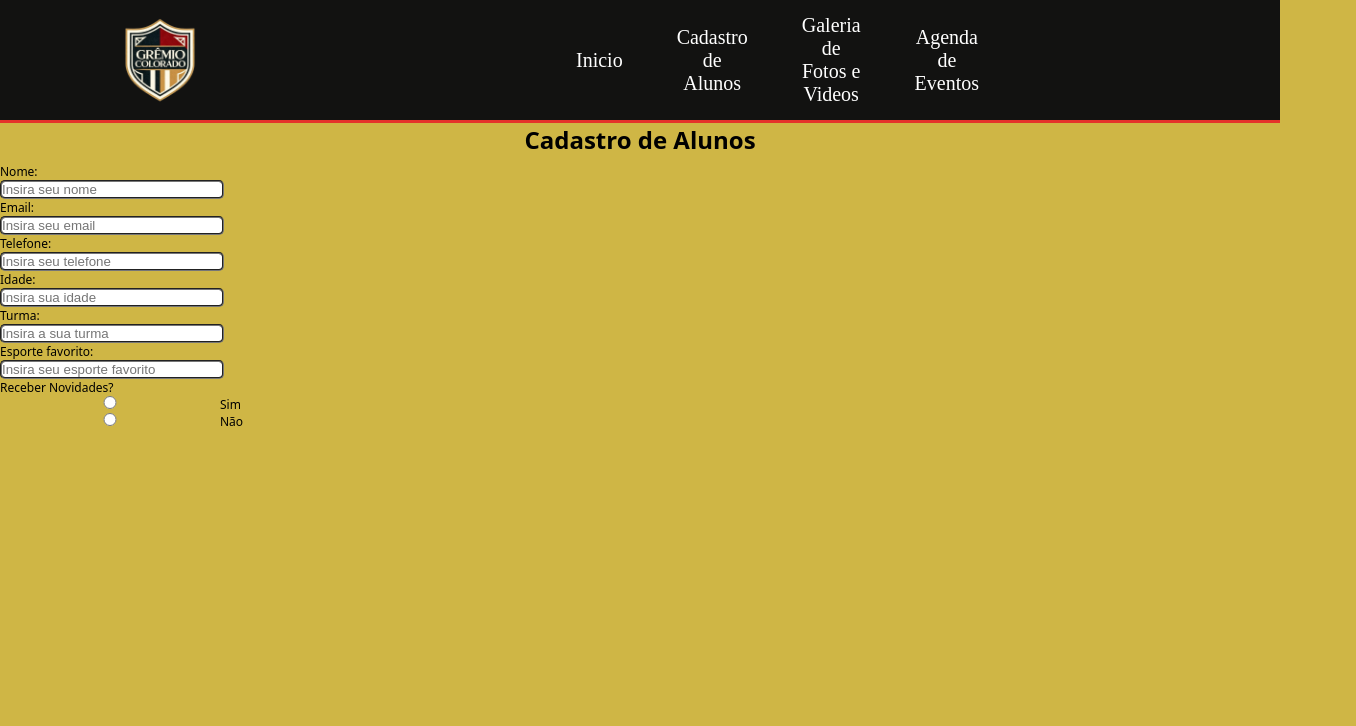
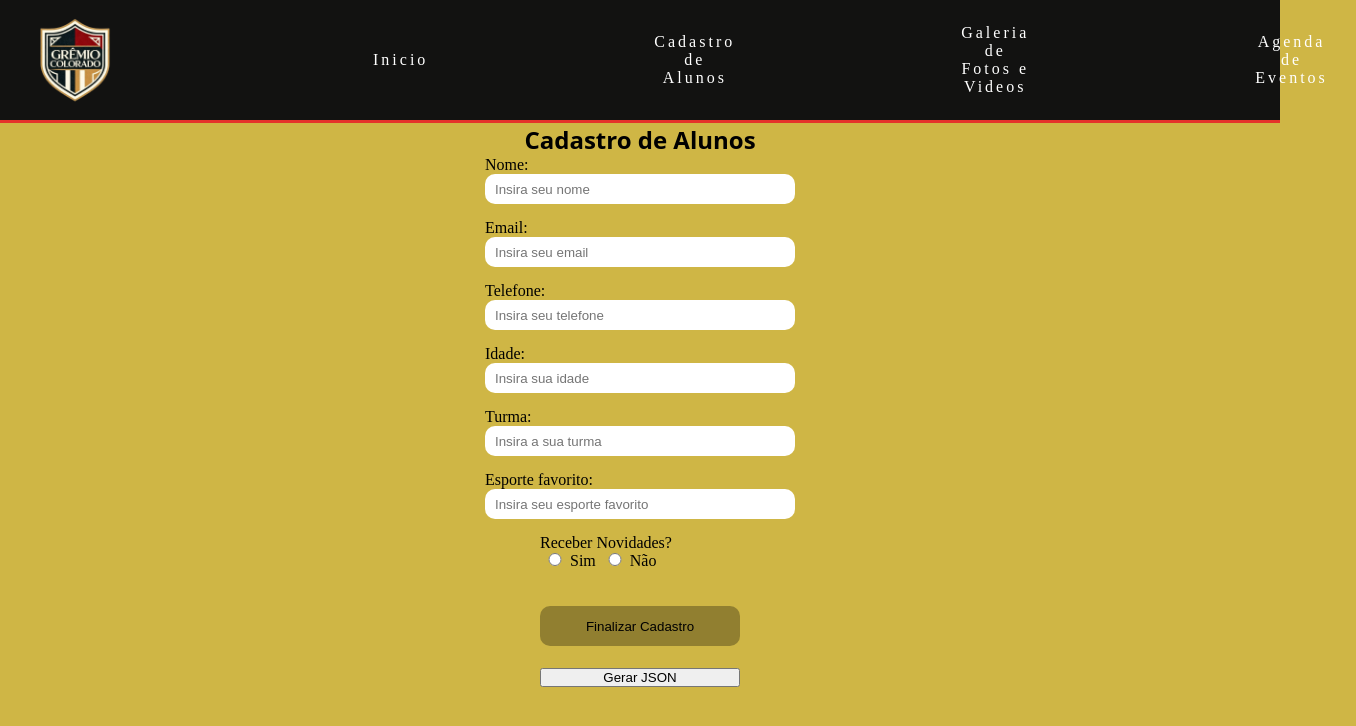
Before and after one commit to rafael-adrianosilva/GremioColorado, a plain HTML site: page cadastro.html in a window 1280 px wide. Shown: the whole page, 1356 px wide, since content can reach past the window. Drawn offline with Linux system fonts and the light colour scheme.

Commit message:
Add files via upload

```diff
--- a/_css/style.css
+++ b/_css/style.css
@@ -17,7 +17,7 @@ h2{
     background-color: #121211;
     text-align: center;
     display: flex;
-    flex-direction: row;
+    letter-spacing: 3px;
     height: 120px;
     border-bottom: solid 3px #e5322a;
 }
@@ -26,65 +26,23 @@ h2{
     display: flex;
     position: relative;
     flex-direction: row;
+    right: 280px;
+    gap: 180px;
     list-style: none;
 }
 
 .menu ul li{
+    display: flex;
+    flex-direction: row;
     padding-inline: 18px;
     text-decoration: none;
-    margin-left: 18px;
+    margin-right: 10px;
 }
 
 .menu a{
    text-decoration: none;
    color: white;
    transition: 0.8s;
-}
-
-.logo{
-    display: grid;
-    grid-area: logo;
-    width: 40px;
-    height: 40px;
-    margin-bottom: 20px;
-}
-
-.menu_area{
-    grid-area: areas;
-    align-content: center;
-    justify-content: center;
-}
-
-.container{
-    grid-template-areas: 'logo areas areas areas areas'
-}
-
-.container div{
-    text-align: center;
-    font-size: 20px;
-}
-
-
-img{
-    width: 120px;
-    height: 120px;
-    margin-left:100px;
-}
-
-form{
-    display: flex;
-    flex-direction: column;
-    width: 250px;
-    height: 280px;
-    justify-content: center;
-    font-family: system-ui, -apple-system, BlinkMacSystemFont, 'Segoe UI', Roboto, Oxygen, Ubuntu, Cantarell, 'Open Sans', 'Helvetica Neue', sans-serif;
-    font-size: 12px;
-}
-
-input{
-    width: 220px;
-    border-radius: 5px;
-    border-style: groove ;
 }
 
 ul{
@@ -95,6 +53,12 @@ ul{
     margin-right: 500px;
 }
 
+img{
+    width: 120px;
+    height: 120px;
+    margin-left:15px;
+}
+
 .menu a:hover{
     background-color: aliceblue;
     color: black;
@@ -102,3 +66,38 @@ ul{
     padding: 10px;
     transition: 0.8s;
 }
+
+form{
+    display: flex;
+    flex-direction: column;
+    align-items: center;
+    justify-content: center;
+    gap: 15px;
+}
+
+input[type="text"], input[type="email"], input[type="number"], input[type="tel"]{
+    width: 300px;
+    height: 30px;
+    border-radius: 10px;
+    border: none;
+    padding-left: 10px;
+}
+
+input[type="radio"]{
+    width: 30px;
+}
+
+.botao{
+    display: flex;
+    flex-direction: column;
+    gap: 2px;
+}
+
+button{
+    border-radius: 10px;
+    width: 200px;
+    height: 40px;
+    border-style: none;
+    background-color: rgba(0, 0, 0, 0.3);
+    color: black;
+}
--- a/cadastro.html
+++ b/cadastro.html
@@ -6,11 +6,10 @@
     <meta name="viewport" content="width=device-width, initial-scale=1.0">
     <title>Document</title>
     <link rel="stylesheet" href="_css/style.css">
+    <script src="_js/cadastro.js" defer></script>
 </head>
 
 <body>
-    <div class="container">
-        <div class="menu_area">
         <div class="menu">
 
             <div class="logo">
@@ -19,10 +18,10 @@
 
             <ul>
                 <li>
-                            <a href="">Inicio</a>
+                    <a href="index.html">Inicio</a>
                 </li>
                 <li>
-                            <a href="">Cadastro de Alunos</a>
+                    <a href="cadastro.html">Cadastro de Alunos</a>
                 </li>
                 <li>
                     <a href="">Galeria de Fotos e Videos</a>
@@ -33,10 +32,8 @@
             </ul>
 
         </div>
-        </div>
-    </div>
     <h2>Cadastro de Alunos</h2>
-    <form action="cadastro_Confirmado.html">
+    <form>
         <div class="caixa">
             <legend>Nome:</legend>
             <input type="text" name="nome" id="nome" placeholder="Insira seu nome">
@@ -61,12 +58,18 @@
             <legend>Esporte favorito:</legend>
             <input type="text" name="esporte" id="esporte" placeholder="Insira seu esporte favorito">
         </div>
-        <div class="caixa">
+        <div class="radio">
             <legend>Receber Novidades?</legend>
-            <input type="radio" name="novidades" id="q">Sim
-            <input type="radio" name="novidades" id="q">Não
+            <div id="simnao">
+            <input type="radio" name="novidades" id="sim" value="Sim">Sim
+            <input type="radio" name="novidades" id="nao" value="Nao">Não
+            </div>
+            <br><br>
+        <div class="botao">
+            <button type="submit">Finalizar Cadastro</button>
+            <br>
+            <input type="button" onclick="validarCadastro()" value="Gerar JSON">
         </div>
     </form>
 </body>
-
 </html>
```
Lines whose indentation alone changed are shown as unchanged.
